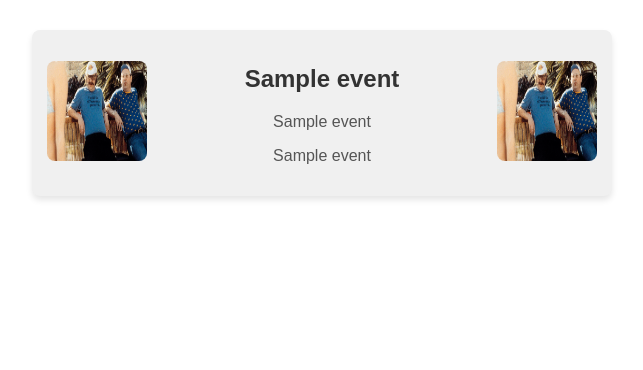
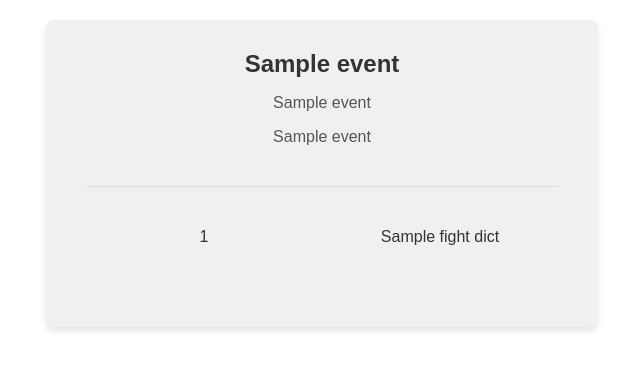
Before and after one commit to Raejvich/itstime, a Flask app: template templates/index.html in a window 1280 px wide. Shown: the part 82-452 px from the top of the page, without its empty margins (318-961 px from the left). Run offline with Flask 3, Linux system fonts and the light colour scheme; the template is opened without the code that fills it: most values are stand-ins (such as "Sample title", 1, 10 or a date in 2020).

Commit message:
load individual fights, css, html

```diff
--- a/app.py
+++ b/app.py
@@ -5,7 +5,10 @@ import datetime
 
 app = Flask(__name__)
 
-try:
+
+@app.route("/")
+def home():
+
     with open("src/database/db_credentials.json", "r") as file:
         db_credentials = json.load(file)
 
@@ -16,16 +19,16 @@ try:
     )
     admin.connect()
     events = admin.fetch_events()
+    event_ids = admin.fetch_event_ids()
+    fight_dict = dict()
+    for event_id in event_ids:
+        fights = admin.fetch_fights(event_id[0])
+        fight_list = [fight[2:4] for fight in fights]
+        fight_dict[event_id[0]] = fight_list
+
     admin.close()
-    print(f"Fetched events: {events}")  # Debugging output
-except Exception as e:
-    print(f"Database connection error: {e}")
-    events = []  # Fallback to an empty list so Flask still runs
 
-
-@app.route("/")
-def home():
-    return render_template("index.html", events=events)
+    return render_template("index.html", events=events, fight_dict=fight_dict)
 
 
 if __name__ == "__main__":
--- /dev/null
+++ b/static/css/styles.css
@@ -0,0 +1,68 @@
+body {
+    font-family: Arial, sans-serif;
+    margin: 0;
+    padding: 0;
+}
+
+/* Header with logo */
+.header {
+    background-color: #333;
+    color: white;
+    text-align: center;
+    padding: 20px;
+}
+
+.header h1 {
+    margin: 0;
+    font-size: 36px;
+}
+
+/* Event section */
+.event-container {
+    padding: 20px;
+    margin: 20px auto;
+    width: 40%; /* Set width for the event container */
+    background-color: #f0f0f0;
+    border-radius: 8px;
+    box-shadow: 0px 4px 6px rgba(0, 0, 0, 0.1);
+    text-align: center;
+}
+
+.event-container h2 {
+    font-size: 24px;
+    color: #333;
+    margin: 10px 0;
+}
+
+.event-container p {
+    font-size: 16px;
+    color: #555;
+}
+
+.fights-container {
+    padding: 20px;
+    margin-top: 20px;
+    border-radius: 8px;
+}
+
+/* Each fight pair will be in a flex container */
+.fight-row {
+    display: flex;
+    justify-content: space-between; /* Space out the two fighters */
+    margin-bottom: 0px; /* Add space between each fight row */
+    border-top: 1px solid rgb(219, 218, 218);
+    align-items: center;
+    height: 100px;
+}
+
+.fight {
+    width: 50%;
+    padding: 10px;
+    text-align: center;
+}
+
+.fight p {
+    margin: 0;
+    font-size: 16px;
+    color: #333;
+}
--- a/templates/index.html
+++ b/templates/index.html
@@ -1,96 +1,37 @@
 <!DOCTYPE html>
-<html>
+<html lang="en">
 <head>
-    <title> title </title>
-    <style>
-        body {
-            font-family: Arial, sans-serif;
-            margin: 0;
-            padding: 0;
-        }
-
-        /* Header with logo */
-        .header {
-            background-color: #333;
-            color: white;
-            text-align: center;
-            padding: 20px;
-        }
-
-        .header h1 {
-            margin: 0;
-            font-size: 36px;
-        }
-
-        /* Event section */
-        .event-container {
-            display: flex;
-            flex-wrap: wrap;
-            justify-content: space-around;
-            padding: 20px;
-        }
-
-        .event {
-            background-color: #f0f0f0;
-            padding: 15px;
-            text-align: center;
-            margin: 10px;
-            width: 550px;
-            border-radius: 8px;
-            box-shadow: 0px 4px 6px rgba(0, 0, 0, 0.1);
-            display: flex; /* Use flexbox */
-            justify-content: space-between; /* Place images on each side */
-            align-items: center; /* Vertically center content */
-        }
-
-        .event h2 {
-            font-size: 24px;
-            color: #333;
-            flex: 1; /* Allow the title to take remaining space */
-        }
-
-        .event p {
-            font-size: 16px;
-            color: #555;
-            flex: 1; /* Allow the paragraph text to take remaining space */
-        }
-        .event img {
-            width: 100px;
-            height: 100px;
-            border-radius: 8px;
-        }
-        .event .left-image {
-            margin-right: 30px; /* Space between text and image */
-        }
-
-        .event .right-image {
-            margin-left: 30px; /* Space between text and image */
-        }
-    </style>
+    <meta charset="UTF-8">
+    <meta name="viewport" content="width=device-width, initial-scale=1.0">
+    <title>UFC Event</title>
+    <link rel="stylesheet" href="static\css\styles.css">
 </head>
 <body>
     <div class="header">
         <h1>ITSTIME</h1>
     </div>
+
+    <!-- Main Event Box -->
     {% for event in events %}
     <div class="event-container">
-        <div class="event">
-            <div class="left-image">
-                <img src="../images/berra.jpg" alt="fighter_1">
+        <h2>{{ event[1] }}</h2>  <!-- Event Name -->
+        <p>{{ event[2] }}</p>     <!-- Event Details -->
+        <p>{{ event[3] }}</p>     <!-- Event Date/Location -->
+
+        <!-- Fights Section -->
+        <div class="fights-container">
+            {% for fight in fight_dict[event[0]] %}
+            <div class="fight-row">
+                <div class="fight">
+                    <p>{{ fight[0] }}</p>  <!-- Fighter 1 -->
+                </div>
+                <div class="fight">
+                    <p>{{ fight[1] }}</p>  <!-- Fighter 2 -->
+                </div>
             </div>
-            <div>
-                <h2>{{event[1]}}</h2>
-                <p>{{event[2]}}</p>
-                <p>{{event[3]}}</p>
-            </div>
-
-            <div class="right-image">
-                <img src="../images/berra.jpg" alt="fighter_2">
-            </div>
+            {% endfor %}
         </div>
-
     </div>
     {% endfor %}
 </body>
-
 </html>
```
Also changed, not shown: src/database/database.py (+28 -1 lines).
